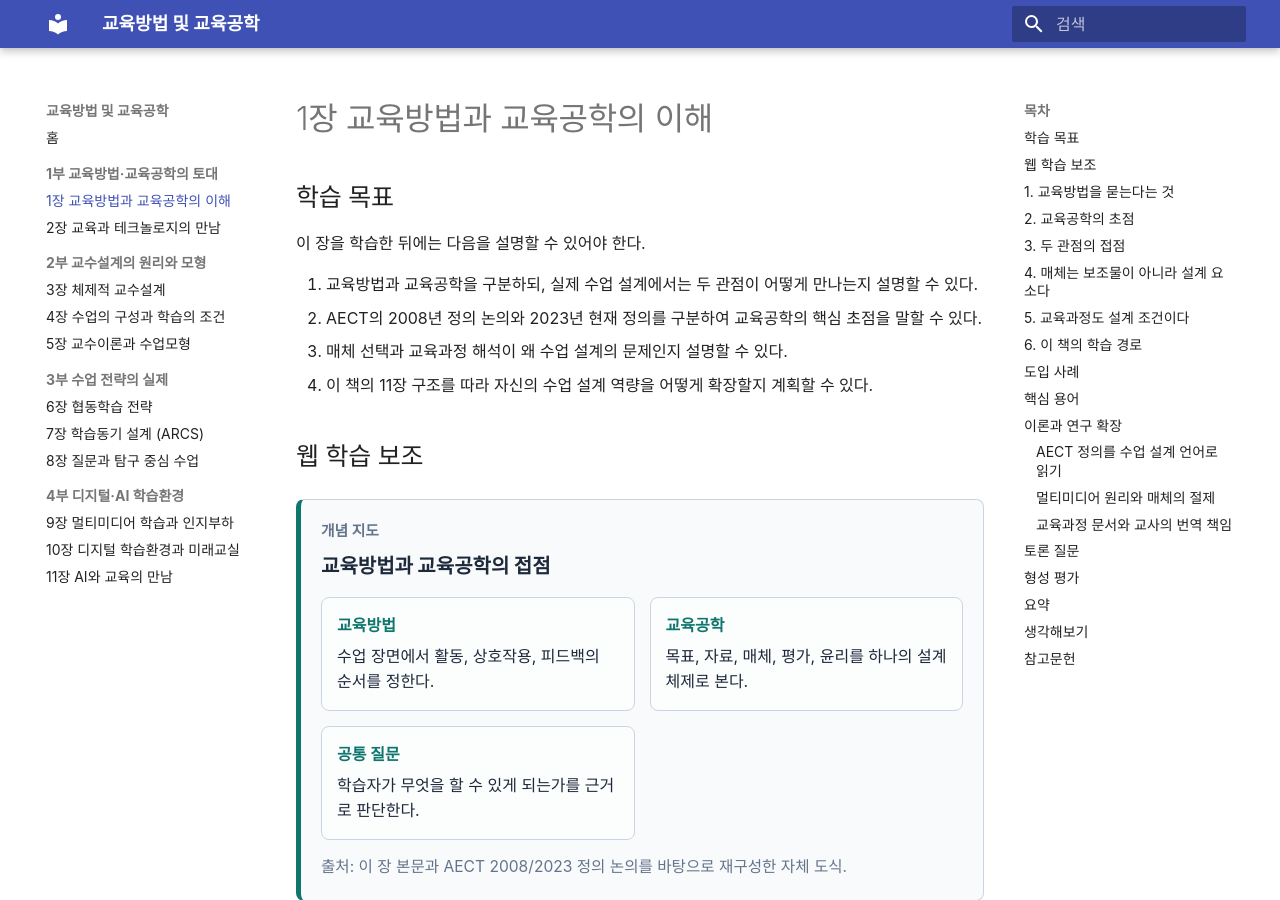
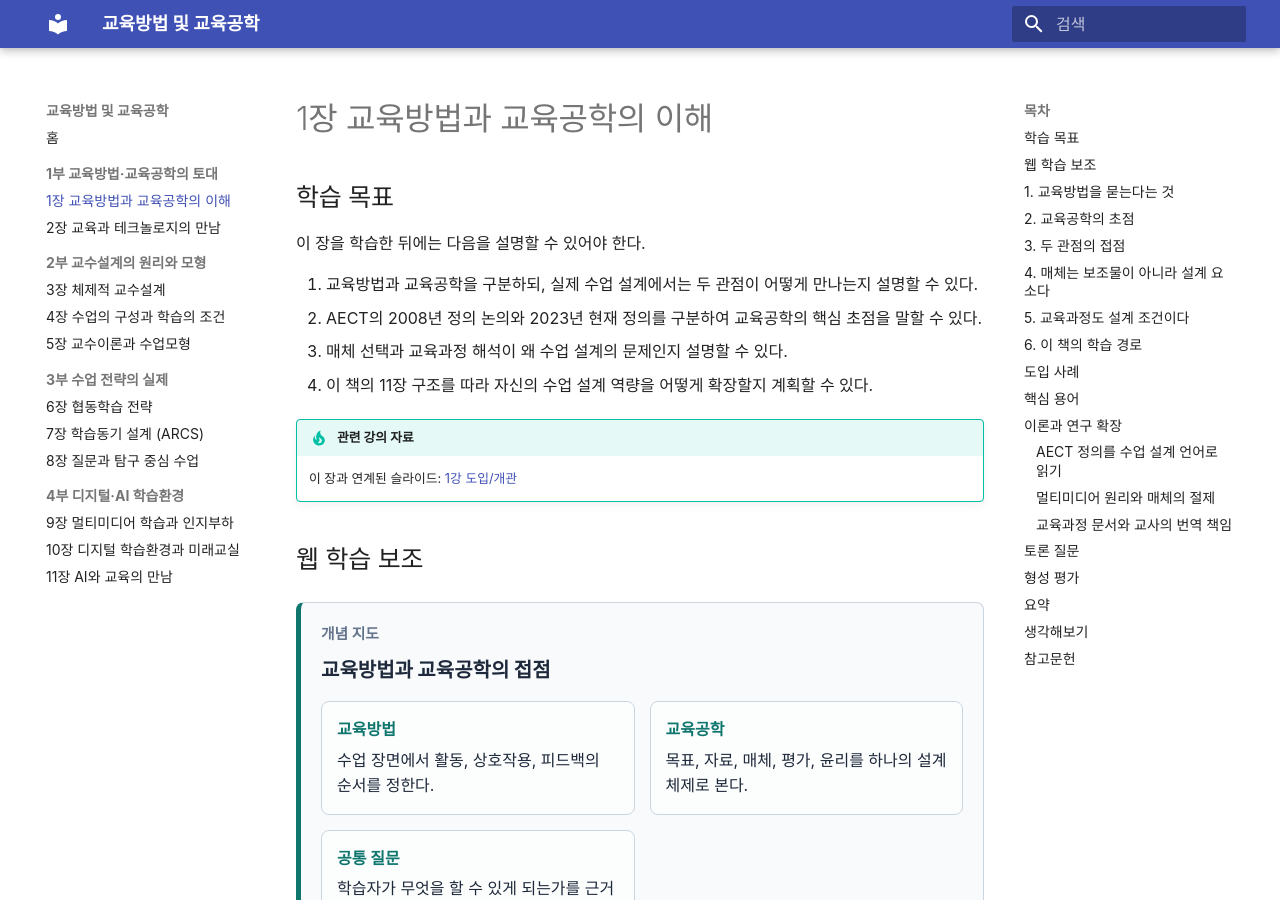
Before and after one commit to taehyeonglim/edtech, an MkDocs documentation site: the page built from docs/part1/ch01.md, in a window 1280 px wide and 900 px high. Built offline with MkDocs 1.6.1 and Material for MkDocs 9.7.7, drawn with Linux system fonts in a browser that asks for light colours.

Commit message:
docs(book): 1장에 관련 슬라이드(1강) 링크 추가

```diff
--- a/docs/part1/ch01.md
+++ b/docs/part1/ch01.md
@@ -8,6 +8,9 @@
 2. AECT의 2008년 정의 논의와 2023년 현재 정의를 구분하여 교육공학의 핵심 초점을 말할 수 있다.
 3. 매체 선택과 교육과정 해석이 왜 수업 설계의 문제인지 설명할 수 있다.
 4. 이 책의 11장 구조를 따라 자신의 수업 설계 역량을 어떻게 확장할지 계획할 수 있다.
+
+!!! tip "관련 강의 자료"
+    이 장과 연계된 슬라이드: [1강 도입/개관](https://taehyeonglim.github.io/edtech/chapters/chapter-01/slides/deck.html){target=_blank}
 
 ## 웹 학습 보조
 
```
